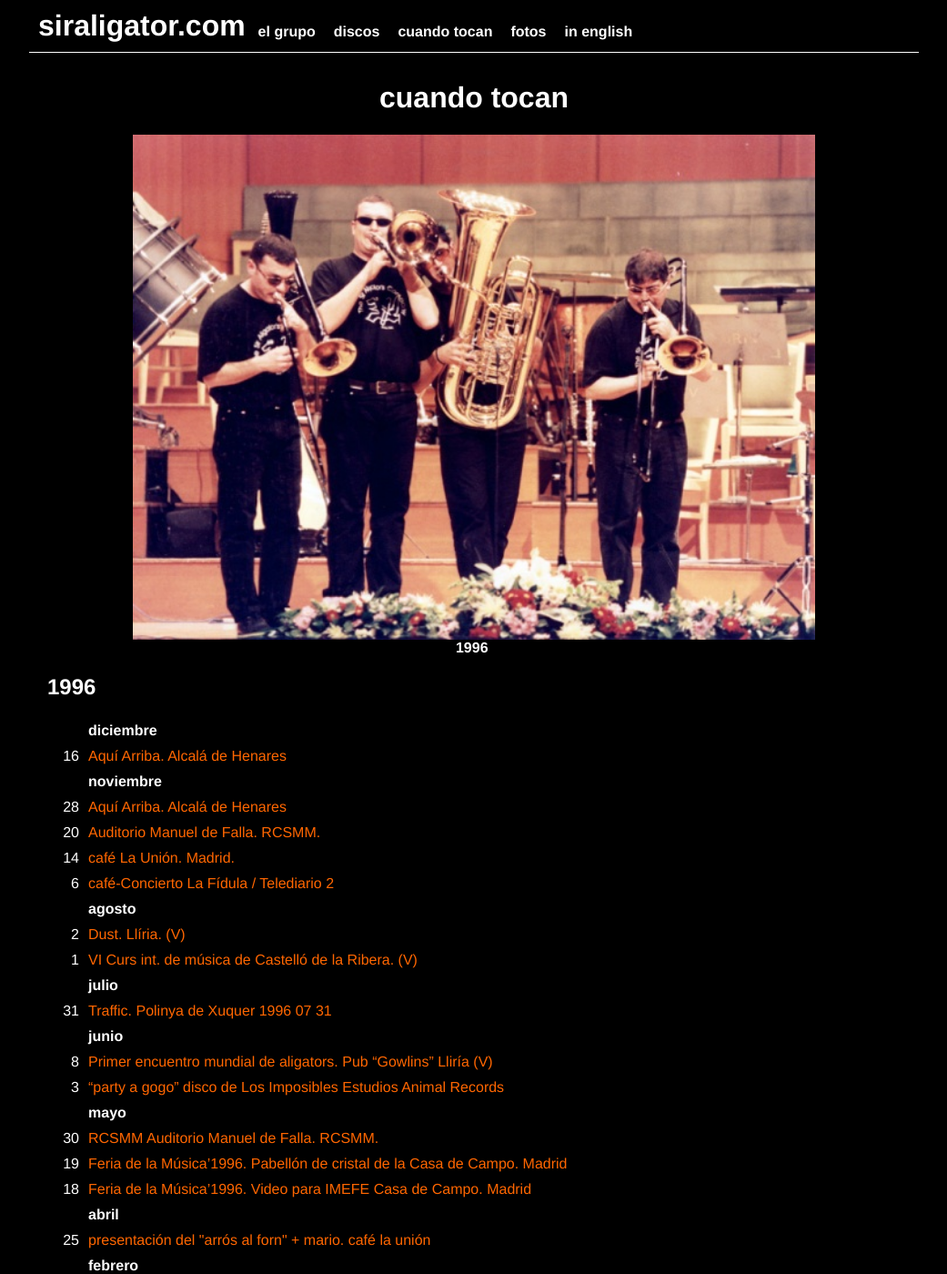
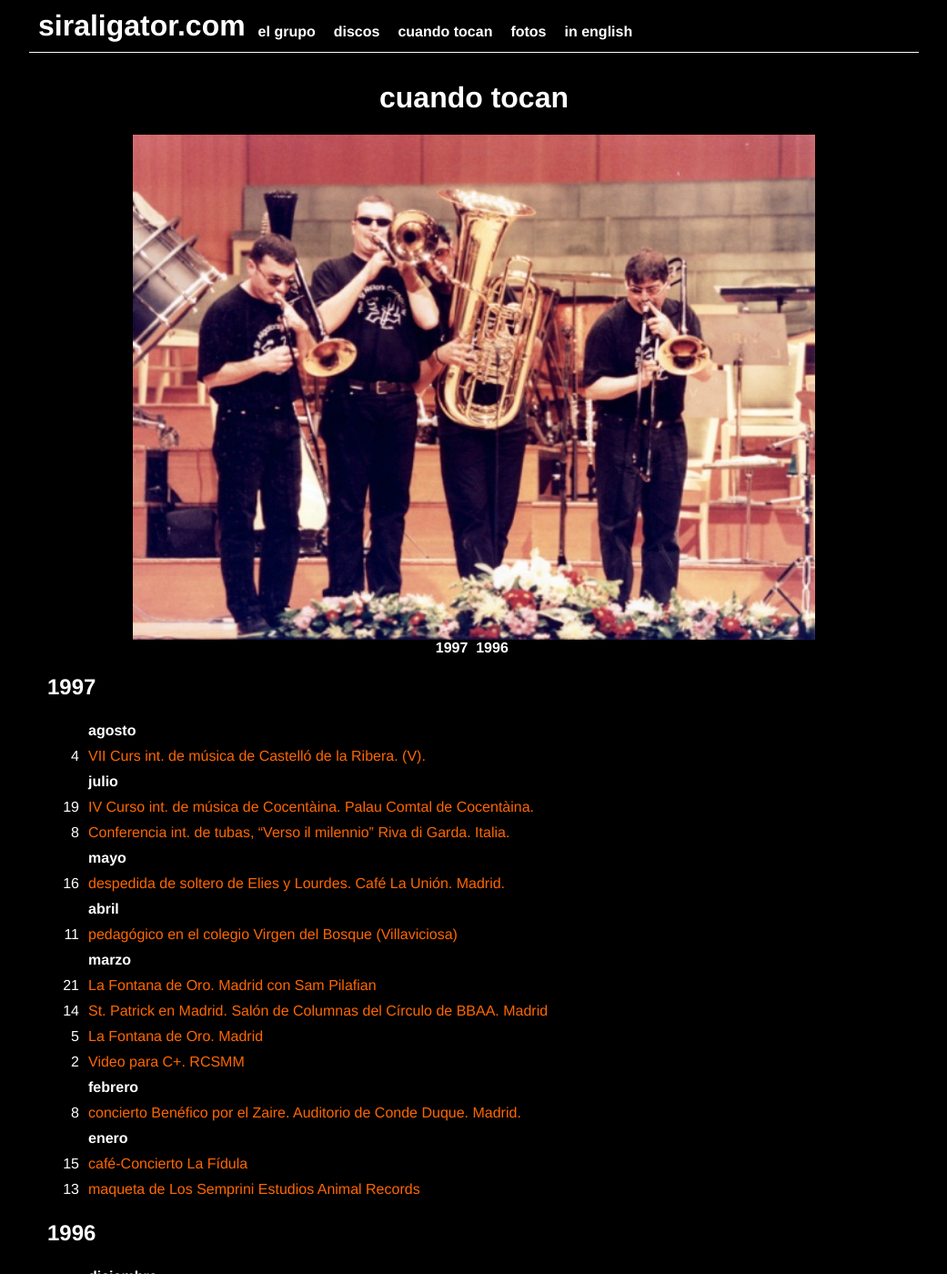
Before and after one commit to siraligator/siraligator.github.io, a Jekyll site: the page built from cuandotocan.html, in a window 1280 px wide and 1400 px high. Shown: the whole window at 91% size, without its empty margins (119-1160 px from the left). Built offline with Jekyll 4.4.1, drawn with Linux system fonts in a browser that asks for light colours; Markdown is read by kramdown in place of the engine named in the settings.

```diff
--- a/_data/conciertos.yml
+++ b/_data/conciertos.yml
@@ -1,3 +1,68 @@
+- year: 1997
+  months:
+    - month: agosto
+      days:
+        - day: 4
+          shows:
+            - name: VII Curs int. de música de Castelló de la Ribera. (V).
+              done: si
+    - month: julio
+      days:
+        - day: 19
+          shows:
+            - name: IV Curso int. de música de Cocentàina. Palau Comtal de Cocentàina.
+              done: si
+        - day: 8
+          shows:
+            - name: Conferencia int. de tubas, “Verso il milennio” Riva di Garda. Italia.
+              done: si
+    - month: mayo
+      days:
+        - day: 16
+          shows:
+            - name: despedida de soltero de Elies y Lourdes. Café La Unión. Madrid.
+              done: si
+    - month: abril
+      days:
+        - day: 11
+          shows:
+            - name: pedagógico en el colegio Virgen del Bosque (Villaviciosa)
+              done: si
+    - month: marzo
+      days:
+        - day: 21
+          shows:
+            - name: La Fontana de Oro. Madrid con Sam Pilafian
+              done: si
+        - day: 14
+          shows:
+            - name: St. Patrick en Madrid. Salón de Columnas del Círculo de BBAA. Madrid
+              done: si
+        - day: 5
+          shows:
+            - name: La Fontana de Oro. Madrid
+              done: si
+        - day: 2
+          shows:
+            - name: Video para C+. RCSMM
+              done: si
+    - month: febrero
+      days:
+        - day: 8
+          shows:
+            - name: concierto Benéfico por el Zaire. Auditorio de Conde Duque. Madrid.
+              done: si
+    - month: enero
+      days:
+        - day: 15
+          shows:
+            - name: café-Concierto La Fídula
+              done: si
+        - day: 13
+          shows:
+            - name: maqueta de Los Semprini Estudios Animal Records
+              done: si
+
 - year: 1996
   months:
     - month: diciembre
```
